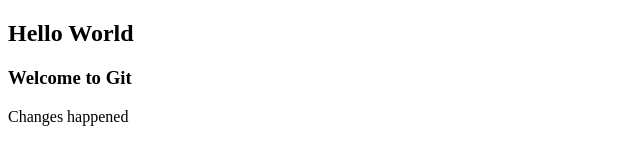
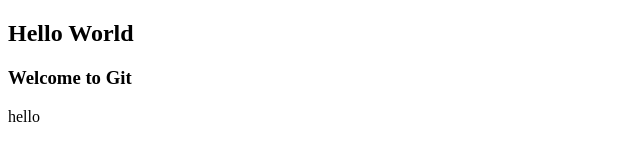
Before and after one commit to Ajku34/gitstudy, a plain HTML site: page index.html in a window 1280 px wide. Shown: the whole page, without its empty margins (0-640 px from the left). Drawn offline with Linux system fonts and the light colour scheme.

Commit message:
changes to git 2

```diff
--- a/index.html
+++ b/index.html
@@ -8,6 +8,6 @@
 <body>
     <h2>Hello World</h2>
     <h3>Welcome to Git</h3>
-    <p>Changes happened</p>
+    <p>hello</p>
 </body>
 </html>
```
Also changed, not shown: hello.txt.
